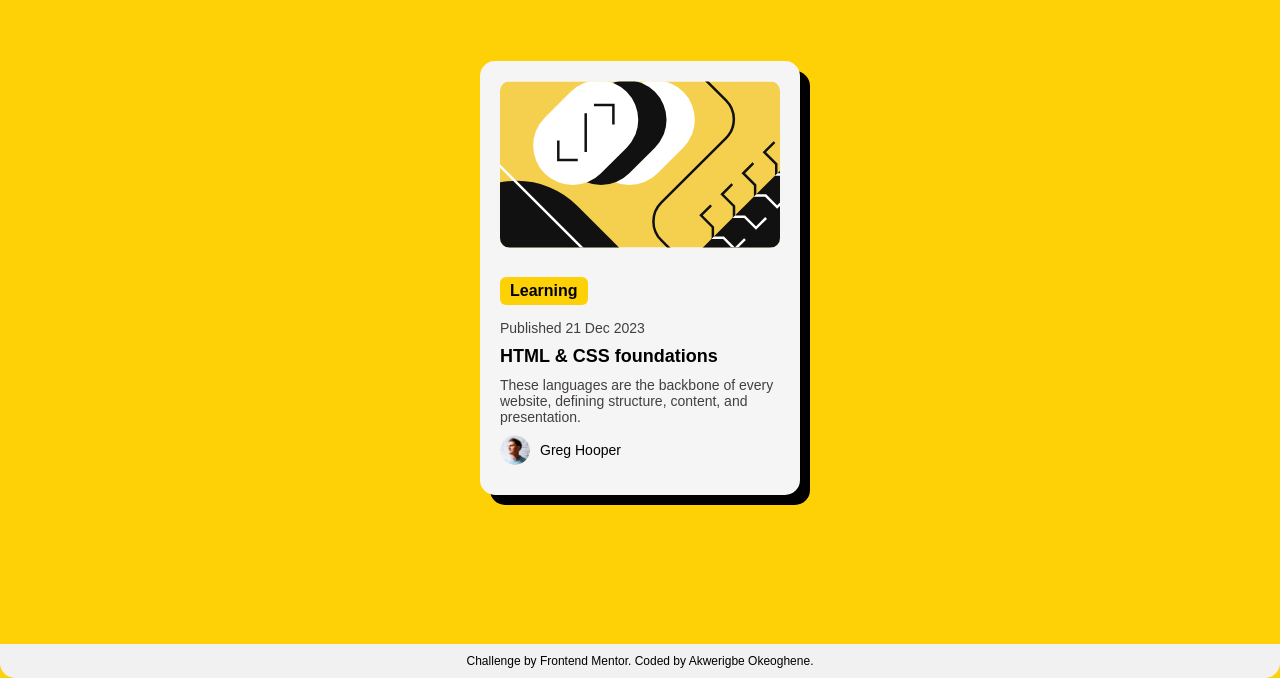
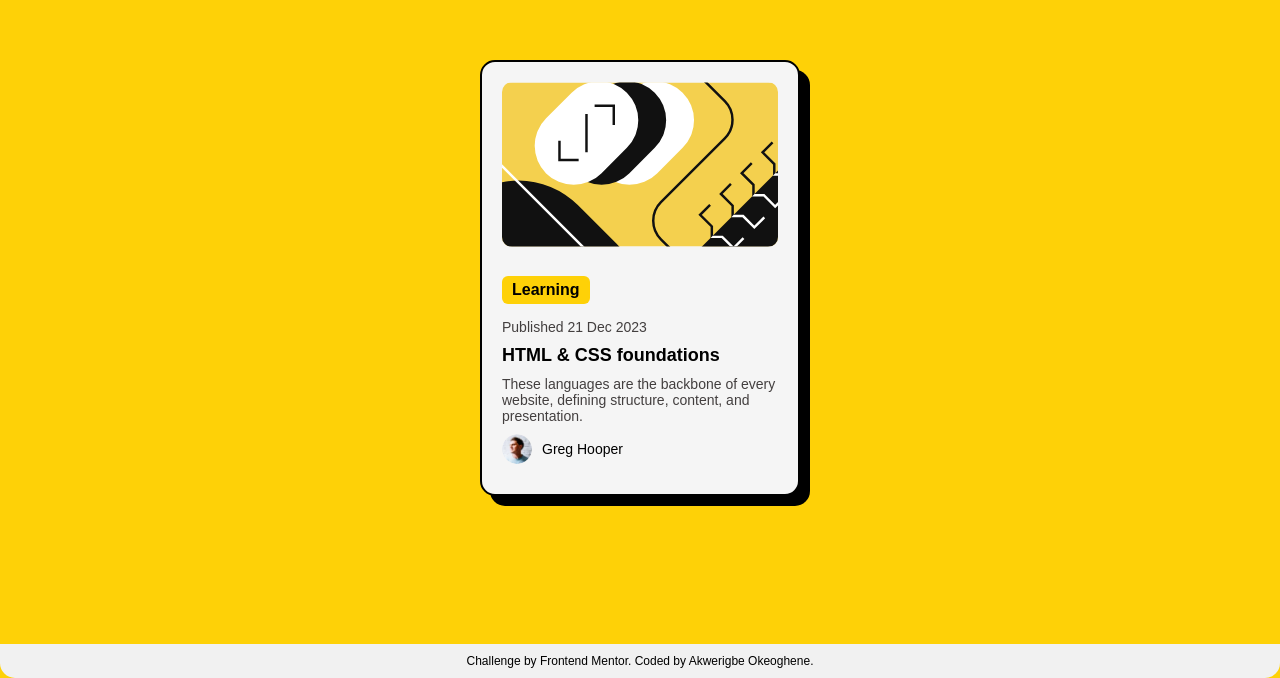
Before and after one commit to AkwerigbeO/Blog-Preview, a plain HTML site: page index.html in a window 1280 px wide. Shown: the part 122-800 px from the top of the page. Drawn offline with Linux system fonts and the light colour scheme; a small style sheet from the web is missing.

Commit message:
3rd commit

```diff
--- a/styles.css
+++ b/styles.css
@@ -20,6 +20,9 @@ body {
     width: 320px;
     border-radius: 15px;
     box-shadow: 10px 10px 0px black;
+    border-color: black;
+    border-width: 2px;
+    border-style: solid;
 
 }
 .card-image{
```
